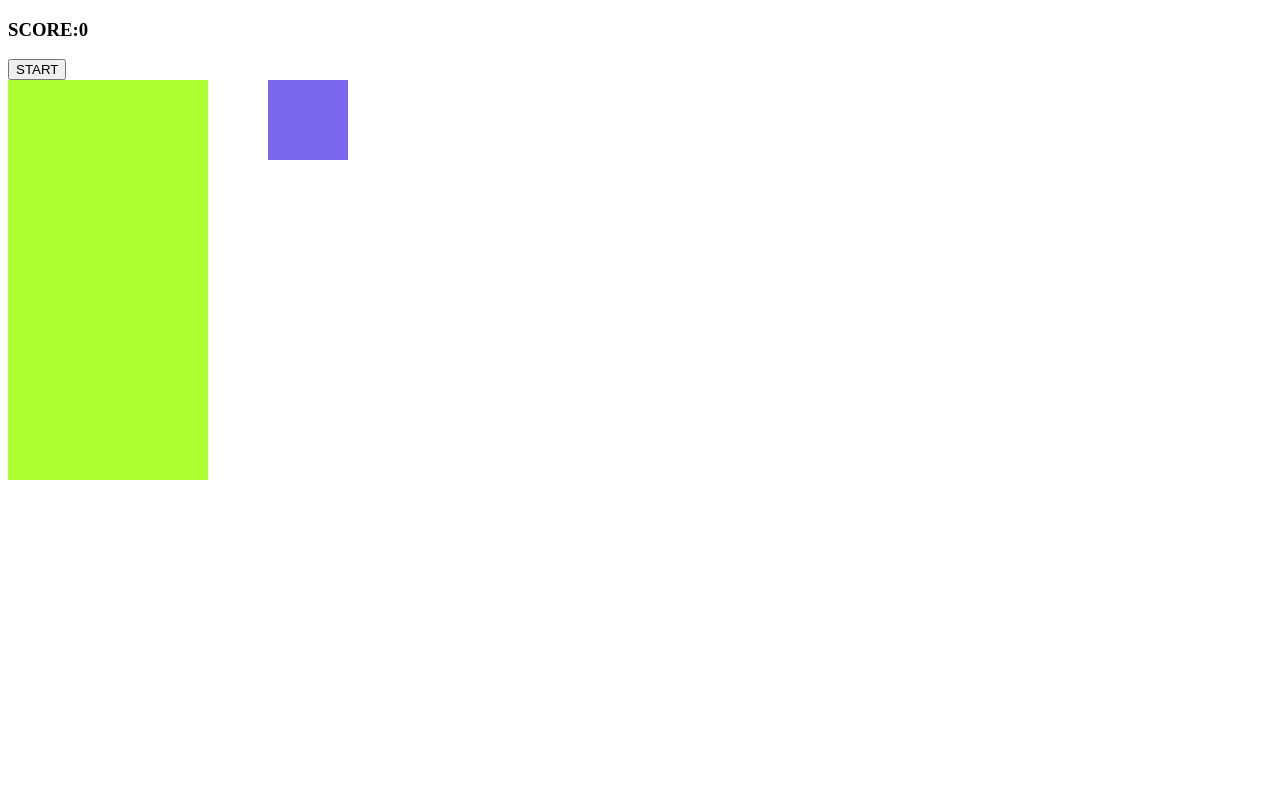
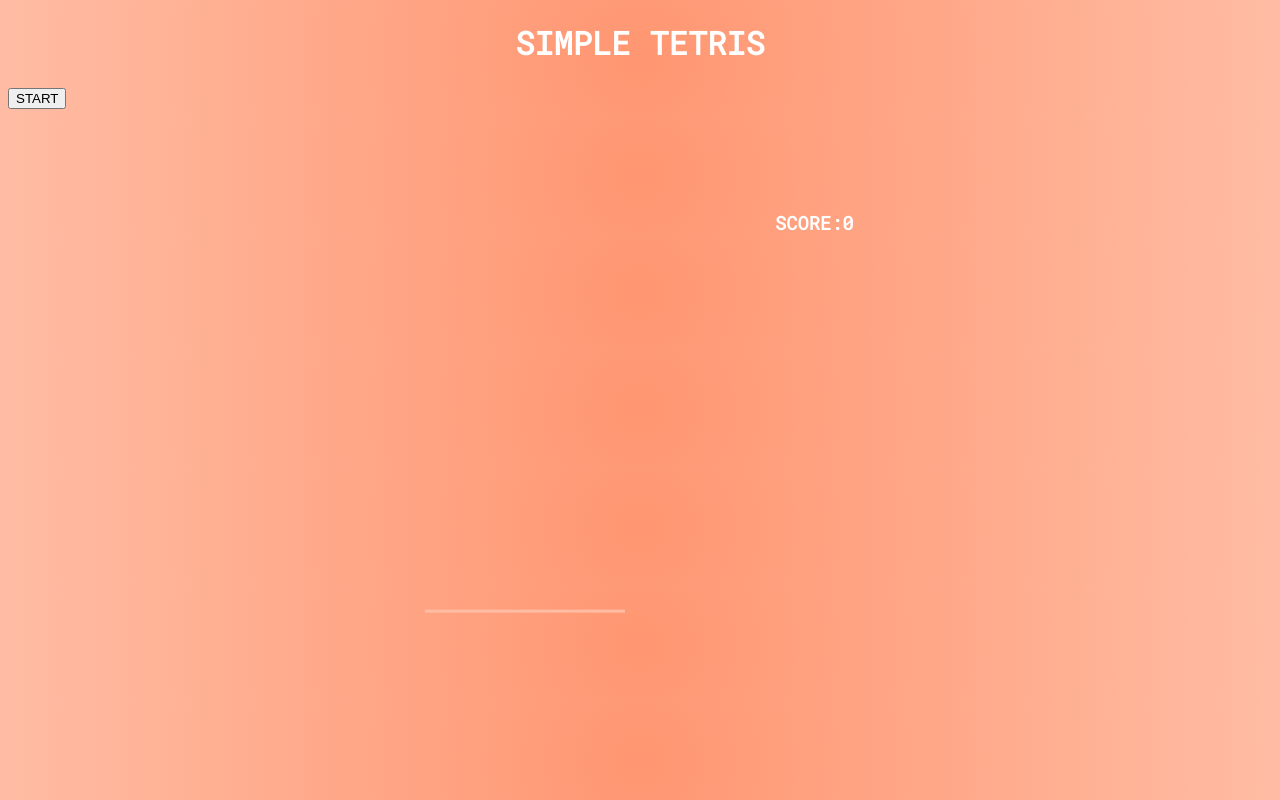
Before and after one commit to monifra/TETRIS, a plain HTML site: page index.html in a window 1280 px wide. Drawn offline with Linux system fonts and the light colour scheme.

Commit message:
add some css

```diff
--- a/index.html
+++ b/index.html
@@ -7,7 +7,7 @@
         <title>TETRIS</title>
     </head>
     <body id="body">
-        <h3>SCORE:<span id="score">0</span></h3>
+        <h1>SIMPLE TETRIS</h1>
         <button id="start-btn">START</button>
         <div class="container">
             <div id="layout" class="grid">
@@ -15,7 +15,9 @@
             </div>
             <div id="mini-layout" class="mini-grid">
                 <!--mini grid-->
+                <h3 class="score">SCORE:<span id="score">0</span></h3>
             </div>
         </div>
+
     </body>
 </html>
--- a/js/app.js
+++ b/js/app.js
@@ -8,6 +8,9 @@ document.addEventListener('DOMContentLoaded', ()=> {
     let nextRandomTetrimino = 0;
     let timerId = 0;
     let score = 0;
+    const colors = [
+        '#5CD1FF', '#FF478E', '#FF6933', '#FFE900', '#E7FF5C', '#FA003F', '#AAFAC8'
+    ];
 
 
     //selecting DOM elements
@@ -82,6 +85,7 @@ document.addEventListener('DOMContentLoaded', ()=> {
     for(let i = 0; i<10; i++){
         divForOneBox = document.createElement('div');
         divForOneBox.classList.add('taken');
+        divForOneBox.classList.add('top-border');
         layout.appendChild(divForOneBox);
         // console.log('One box');
     }
@@ -110,6 +114,7 @@ document.addEventListener('DOMContentLoaded', ()=> {
     function draw(){
         current.forEach( index => {
             squares[currentPosition + index].classList.add('tetrimino');
+            squares[currentPosition + index].style.backgroundColor = colors[randomTetrimino];
         });
     }
 
@@ -118,6 +123,7 @@ document.addEventListener('DOMContentLoaded', ()=> {
     function undraw(){
         current.forEach( index => {
             squares[currentPosition + index].classList.remove('tetrimino');
+            squares[currentPosition + index].style.backgroundColor = '';
         });
     }
 
@@ -238,9 +244,11 @@ document.addEventListener('DOMContentLoaded', ()=> {
         //remove tetrimino class from squares in the grid
         displaySquares.forEach(square => {
             square.classList.remove('tetrimino');
+            square.style.backgroundColor = '';
         });
         nextTetriminos[nextRandomTetrimino].forEach(index=> {
             displaySquares[displayIndex + index].classList.add('tetrimino');
+            displaySquares[displayIndex + index].style.backgroundColor = colors[nextRandomTetrimino];
         });
     }
     //function add score and remove complete rows
@@ -256,6 +264,7 @@ document.addEventListener('DOMContentLoaded', ()=> {
                 row.forEach(index => {
                     squares[index].classList.remove('taken');
                     squares[index].classList.remove('tetrimino');
+                    squares[index].style.backgroundColor = '';
                 });
             const removedSquares = squares.splice(i, width);
             //console.log(removeSquare);
--- a/styles/style.css
+++ b/styles/style.css
@@ -1,12 +1,41 @@
+@import url('https://fonts.googleapis.com/css?family=Nunito|Roboto+Mono|Kulim+Park');
+
+body {
+    /*background-image: radial-gradient(circle, #eeff8b, #f0ff98, #f2ffa5, #f4ffb2, #f6ffbe);*/
+    background-image: radial-gradient(circle, #ff9671, #ffa07e, #ffa98a, #ffb397, #ffbca4);
+    /*background-image: radial-gradient(circle, #0081cf, #358dce, #5298cc, #6ca3ca, #85aec8);*/
+    font-family: 'Roboto Mono', sans-serif;
+    color: white;
+}
+
+h1 {
+    text-align: center;
+}
+
 .container{
     display: flex;
+    justify-content: center;
+    align-items: baseline;
+    position: absolute;
+    top: 50%;
+    left: 50%;
+    -ms-transform: translateX(-50%) translateY(-50%);
+    -webkit-transform: translate(-50%,-50%);
+    transform: translate(-50%,-50%);
 }
+
+.top-border{
+    border-top-style: solid;
+    border-top-color: #ffbca4;
+}
+
 .grid {
     width: 200px;
     height: 400px;
     display: flex;
     flex-wrap: wrap;
-    background-color: greenyellow;
+    /*background-color: #ffb397;*/
+
 }
 
 .grid div {
@@ -19,15 +48,21 @@
 }
 
 .mini-grid {
-    margin-left: 60px;
+    margin-left: 150px;
     width: 80px;
     height: 80px;
     display: flex;
     flex-wrap: wrap;
-    background-color: mediumslateblue;
+    /*background-color: #ffb397;*/
 }
 
 .mini-grid div {
     width: 20px;
     height: 20px;
 }
+
+/*.score {*/
+/*    display: flex;*/
+/*    justify-content: center;*/
+
+/*}*/
```
